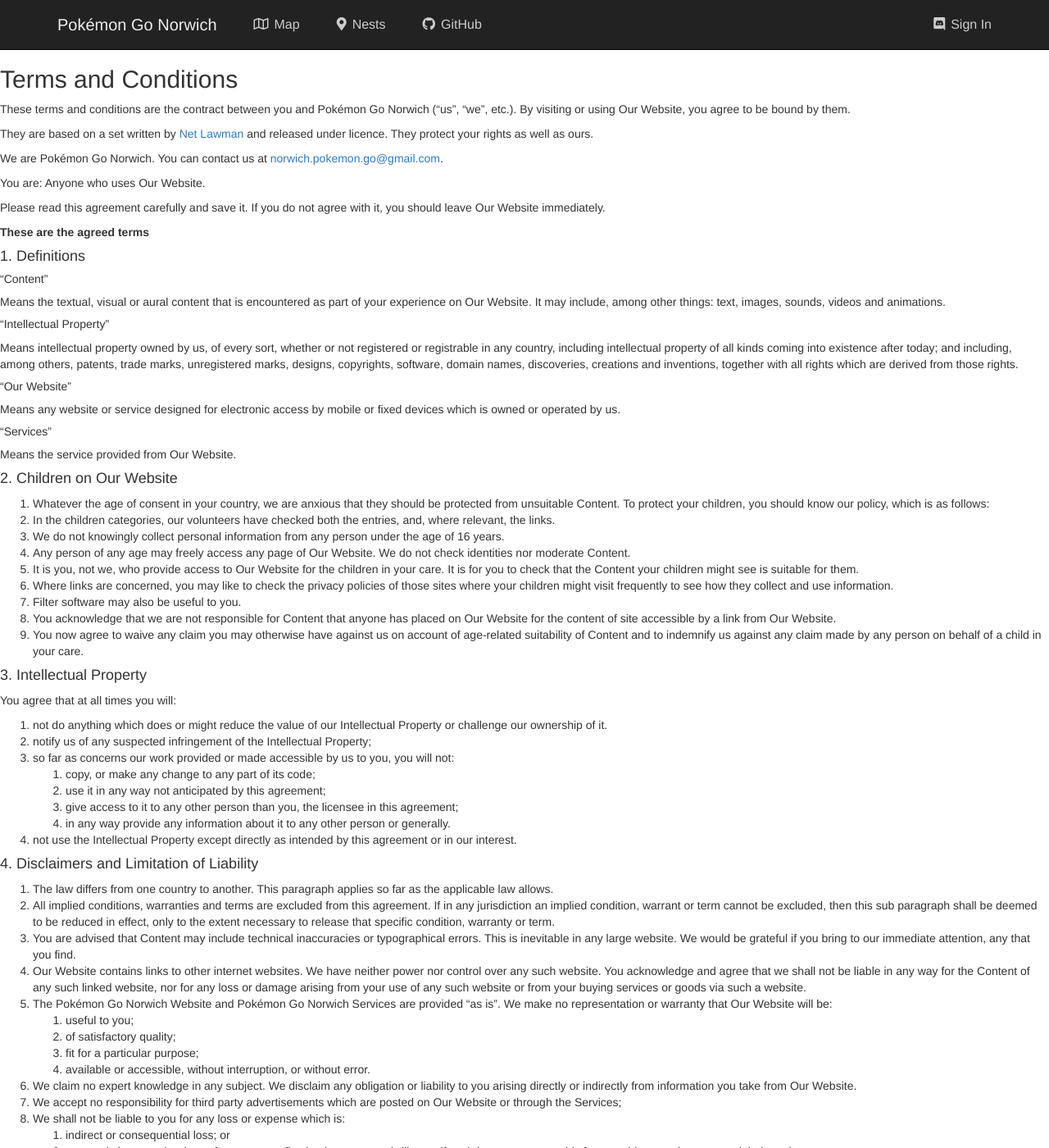
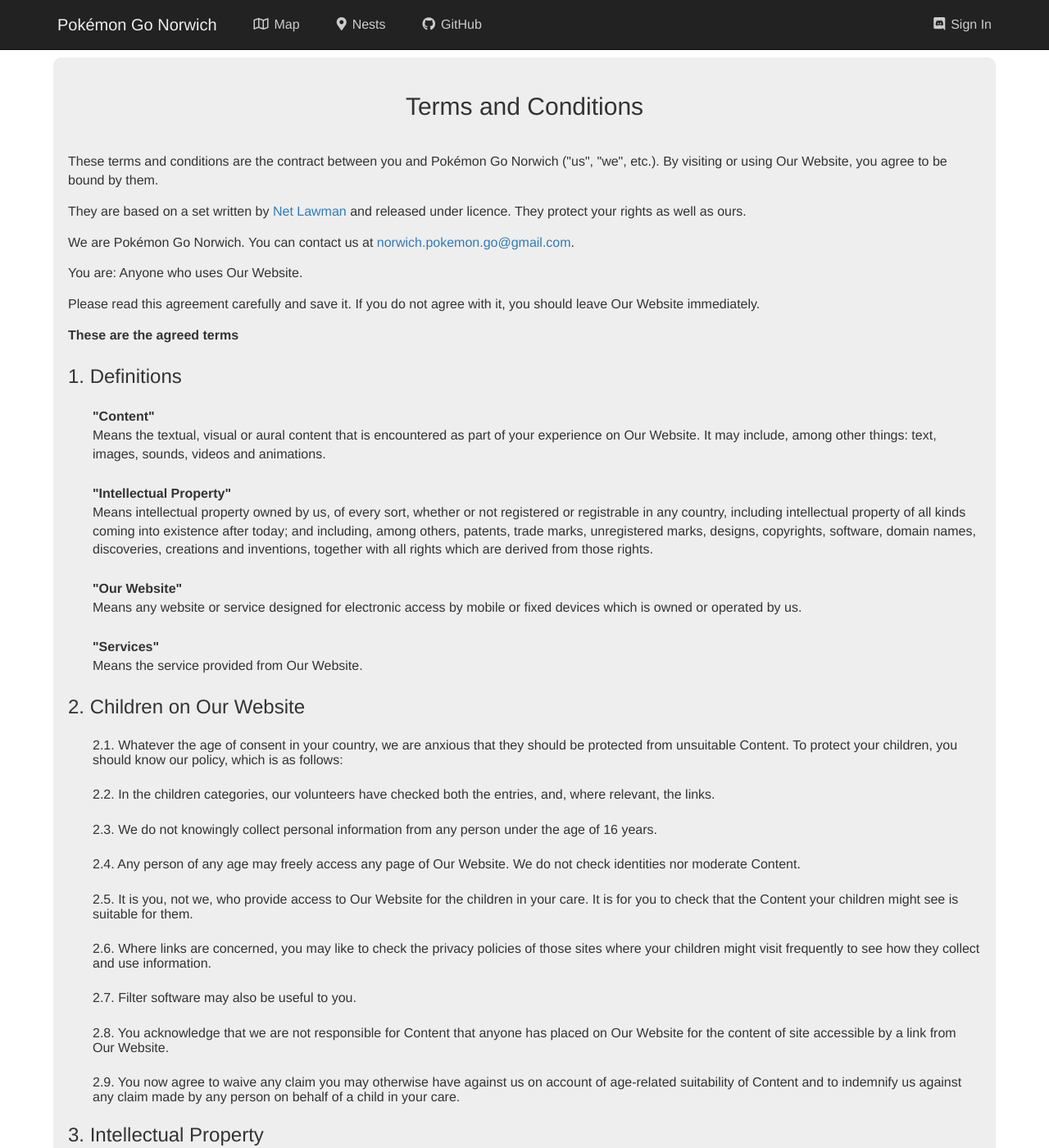
Before and after one commit to NorwichPoGo/nests, a Jekyll site: the page built from terms_and_conditions/index.html, in a window 1280 px wide and 1400 px high. Shown: the whole window at 82% size. Built offline with Jekyll 4.4.1, drawn with Linux system fonts in a browser that asks for light colours; nearby versions of some CDN libraries; some of the changed text lies outside the part shown.

Commit message:
Tidied up the formatting of the terms and conditions page.

```diff
--- a/_layouts/default_legal.html
+++ b/_layouts/default_legal.html
@@ -15,18 +15,14 @@
     {%- endfor- %}
 
     {% assign content_lines = content | newline_to_br | strip_newlines | split: '<br />' %}
-    {%- if page.skip_container -%}
-    {% for line in content_lines %}
-    {{ line }}
-    {%- endfor- %}
-    {%- else -%}
-    <div class="content">
-      {% for line in content_lines %}
-      {{ line }}
-      {%- endfor -%}
-      {{ '' }}
+    <div class="content-background">
+      <div class="content">
+        {% for line in content_lines %}
+        {{ line }}
+        {%- endfor -%}
+        {{ '' }}
+      </div>
     </div>
-    {% endif %}
 
     <script src="https://code.jquery.com/jquery-2.2.4.min.js" integrity="sha256-BbhdlvQf/xTY9gja0Dq3HiwQF8LaCRTXxZKRutelT44=" crossorigin="anonymous"></script>
     <script src="//maxcdn.bootstrapcdn.com/bootstrap/3.3.7/js/bootstrap.min.js" integrity="sha384-Tc5IQib027qvyjSMfHjOMaLkfuWVxZxUPnCJA7l2mCWNIpG9mGCD8wGNIcPD7Txa" crossorigin="anonymous"></script>
--- a/assets/css/legal.scss
+++ b/assets/css/legal.scss
@@ -3,6 +3,80 @@
 
 @import "main";
 
+.content-background {
+  padding: 0 5px;
+}
+
 .content {
+  margin: 10px auto;
+  padding: 0 15px;
+  background-color: #eee;
+  border-style: solid;
+  border-color: #eee;
+  border-radius: 10px;
 
+  h2 {
+    margin-top: 40px;
+    margin-bottom: 40px;
+    text-align: center;
+  }
+
+  p {
+    margin-bottom: 15px;
+  }
+
+  h3,
+  h4,
+  h5 {
+    margin-top: 25px;
+    margin-bottom: 15px;
+  }
+
+  h4 {
+    margin-left: 30px;
+  }
+
+  h5 {
+    margin-left: 60px;
+  }
+
+  dt {
+    margin-top: 25px;
+    margin-left: 30px;
+  }
+
+  dd {
+    margin-bottom: 15px;
+    margin-left: 30px;
+  }
+
+  p,
+  dt,
+  dd,
+  h4,
+  h5 {
+    font-size: 16px;
+  }
+
+  h4 {
+    font-weight: normal;
+  }
 }
+
+@media (min-width: 768px) {
+  .content {
+    width: 730px;
+  }
+}
+
+@media (min-width: 992px) {
+  .content {
+    width: 950px;
+  }
+}
+
+@media (min-width: 1200px) {
+  .content {
+    width: 1150px;
+  }
+}
--- /dev/null
+++ b/terms_and_conditions/index.html
@@ -0,0 +1,93 @@
+---
+layout: default_legal
+title: Pokémon Go Norwich
+css:
+  - /assets/css/legal.css
+---
+
+<h2 id="terms-and-conditions">Terms and Conditions</h2>
+
+<p>These terms and conditions are the contract between you and Pokémon Go Norwich ("us", "we", etc.). By visiting or using Our Website, you agree to be bound by them.</p>
+
+<p>They are based on a set written by <a href="https://www.netlawman.co.uk" target="_blank">Net Lawman</a> and released under licence. They protect your rights as well as ours.</p>
+
+<p>We are Pokémon Go Norwich. You can contact us at <a href="mailto:norwich.pokemon.go@gmail.com">norwich.pokemon.go@gmail.com</a>.</p>
+
+<p>You are: Anyone who uses Our Website.</p>
+
+<p>Please read this agreement carefully and save it. If you do not agree with it, you should leave Our Website immediately.</p>
+
+<p><strong>These are the agreed terms</strong></p>
+
+<h3 id="1-definitions">1. Definitions</h3>
+
+<dl>
+  <dt>"Content"</dt>
+  <dd>Means the textual, visual or aural content that is encountered as part of your experience on Our Website. It may include, among other things: text, images, sounds, videos and animations.</dd>
+
+  <dt>"Intellectual Property"</dt>
+  <dd>Means intellectual property owned by us, of every sort, whether or not registered or registrable in any country, including intellectual property of all kinds coming into existence after today; and including, among others, patents, trade marks, unregistered marks, designs, copyrights, software, domain names, discoveries, creations and inventions, together with all rights which are derived from those rights.</dd>
+
+  <dt>"Our Website"</dt>
+  <dd>Means any website or service designed for electronic access by mobile or fixed devices which is owned or operated by us.</dd>
+
+  <dt>"Services"</dt>
+  <dd>Means the service provided from Our Website.</dd>
+</dl>
+
+<h3 id="2-children-on-our-website">2. Children on Our Website</h3>
+
+<h4>2.1. Whatever the age of consent in your country, we are anxious that they should be protected from unsuitable Content. To protect your children, you should know our policy, which is as follows:</h4>
+<h4>2.2. In the children categories, our volunteers have checked both the entries, and, where relevant, the links.</h4>
+<h4>2.3. We do not knowingly collect personal information from any person under the age of 16 years.</h4>
+<h4>2.4. Any person of any age may freely access any page of Our Website. We do not check identities nor moderate Content.</h4>
+<h4>2.5. It is you, not we, who provide access to Our Website for the children in your care. It is for you to check that the Content your children might see is suitable for them.</h4>
+<h4>2.6. Where links are concerned, you may like to check the privacy policies of those sites where your children might visit frequently to see how they collect and use information.</h4>
+<h4>2.7. Filter software may also be useful to you.</h4>
+<h4>2.8. You acknowledge that we are not responsible for Content that anyone has placed on Our Website for the content of site accessible by a link from Our Website.</h4>
+<h4>2.9. You now agree to waive any claim you may otherwise have against us on account of age-related suitability of Content and to indemnify us against any claim made by any person on behalf of a child in your care.</h4>
+
+<h3 id="3-intellectual-property">3. Intellectual Property</h3>
+
+<h4 id="you-agree-that-at-all-times-you-will">You agree that at all times you will:</h4>
+
+<h4>3.1. not do anything which does or might reduce the value of our Intellectual Property or challenge our ownership of it.</h4>
+<h4>3.2. notify us of any suspected infringement of the Intellectual Property;</h4>
+<h4>3.3. so far as concerns our work provided or made accessible by us to you, you will not:</h4>
+<h5>3.3.1. copy, or make any change to any part of its code;</h5>
+<h5>3.3.2. use it in any way not anticipated by this agreement;</h5>
+<h5>3.3.3. give access to it to any other person than you, the licensee in this agreement;</h5>
+<h5>3.3.4. in any way provide any information about it to any other person or generally.</h5>
+<h4>3.4. not use the Intellectual Property except directly as intended by this agreement or in our interest.</h4>
+
+<h3 id="4-disclaimers-and-limitation-of-liability">4. Disclaimers and Limitation of Liability</h3>
+
+<h4>4.1. The law differs from one country to another. This paragraph applies so far as the applicable law allows.</h4>
+<h4>4.2. All implied conditions, warranties and terms are excluded from this agreement. If in any jurisdiction an implied condition, warrant or term cannot be excluded, then this sub paragraph shall be deemed to be reduced in effect, only to the extent necessary to release that specific condition, warranty or term.</h4>
+<h4>4.3. You are advised that Content may include technical inaccuracies or typographical errors. This is inevitable in any large website. We would be grateful if you bring to our immediate attention, any that you find.</h4>
+<h4>4.4. Our Website contains links to other internet websites. We have neither power nor control over any such website. You acknowledge and agree that we shall not be liable in any way for the Content of any such linked website, nor for any loss or damage arising from your use of any such website or from your buying services or goods via such a website.</h4>
+<h4>4.5. The Pokémon Go Norwich Website and Pokémon Go Norwich  Services are provided "as is". We make no representation or warranty that Our Website will be:</h4>
+<h5>4.5.1. useful to you;</h5>
+<h5>4.5.2. of satisfactory quality;</h5>
+<h5>4.5.3. fit for a particular purpose;</h5>
+<h5>4.5.4. available or accessible, without interruption, or without error.</h5>
+<h4>4.6. We claim no expert knowledge in any subject. We disclaim any obligation or liability to you arising directly or indirectly from information you take from Our Website.</h4>
+<h4>4.7. We accept no responsibility for third party advertisements which are posted on Our Website or through the Services;</h4>
+<h4>4.8. We shall not be liable to you for any loss or expense which is:</h4>
+<h5>4.8.1. indirect or consequential loss; or</h5>
+<h5>4.8.2. economic loss or other loss of turnover, profits, business or goodwill even if such loss was reasonably foreseeable or we knew you might incur it.</h5>
+<h4>4.9. This paragraph (and any other paragraph which excludes or restricts our liability) applies to our directors, officers, employees, subcontractors, agents and affiliated companies (who may enforce this clause under the Contracts (Rights of Third Parties) Act 1999 as well as to ourselves.</h4>
+
+<h3 id="5-miscellaneous-matters">5. Miscellaneous Matters</h3>
+
+<h4>5.1. If any term or provision of this agreement is at any time held by any jurisdiction to be void, invalid or unenforceable, then it shall be treated as changed or reduced, only to the extent minimally necessary to bring it within the laws of that jurisdiction and to prevent it from being void and it shall be binding in that changed or reduced form. Subject to that, each provision shall be interpreted as severable and shall not in any way affect any other of these terms.</h4>
+<h4>5.2. No failure or delay by any party to exercise any right, power or remedy will operate as a waiver of it nor indicate any intention to reduce that or any other right in the future.</h4>
+<h4>5.3. Any communication to be served on either party by the other shall be delivered by hand or sent by first class post or by e-mail.</h4>
+
+<h4>It shall be deemed to have been delivered:</h4>
+
+<h5>* if delivered by hand: on the day of delivery;</h5>
+<h5>* if sent by post to the correct address: within 72 hours of posting;</h5>
+<h5>* if sent by e-mail to the address from which the receiving party has last sent e-mail: within 24 hours if no notice of non-receipt has been received by the sender</h5>
+
+<h4>5.4. The validity, construction and performance of this agreement shall be governed by the laws of England and Wales and you agree that any dispute arising from it shall be litigated only in that country.</h4>
--- a/terms_and_conditions/index.md
+++ /dev/null
@@ -1,88 +0,0 @@
----
-layout: default_legal
-title: Pokémon Go Norwich
-css:
-  - /assets/css/legal.css
----
-
-## Terms and Conditions
-
-These terms and conditions are the contract between you and Pokémon Go Norwich ("us", "we", etc.). By visiting or using Our Website, you agree to be bound by them.
-
-They are based on a set written by <a href="https://www.netlawman.co.uk" target="_blank">Net Lawman</a> and released under licence. They protect your rights as well as ours.
-
-We are Pokémon Go Norwich. You can contact us at <a href="mailto:norwich.pokemon.go@gmail.com">norwich.pokemon.go@gmail.com</a>.
-
-You are: Anyone who uses Our Website.
-
-Please read this agreement carefully and save it. If you do not agree with it, you should leave Our Website immediately.
-
-**These are the agreed terms**
-
-#### 1. Definitions
-
-##### "Content"
-Means the textual, visual or aural content that is encountered as part of your experience on Our Website. It may include, among other things: text, images, sounds, videos and animations.
-
-##### "Intellectual Property"
-Means intellectual property owned by us, of every sort, whether or not registered or registrable in any country, including intellectual property of all kinds coming into existence after today; and including, among others, patents, trade marks, unregistered marks, designs, copyrights, software, domain names, discoveries, creations and inventions, together with all rights which are derived from those rights.
-
-##### "Our Website"
-Means any website or service designed for electronic access by mobile or fixed devices which is owned or operated by us.
-
-##### "Services"
-Means the service provided from Our Website.
-
-#### 2. Children on Our Website
-1. Whatever the age of consent in your country, we are anxious that they should be protected from unsuitable Content. To protect your children, you should know our policy, which is as follows:
-2. In the children categories, our volunteers have checked both the entries, and, where relevant, the links.
-3. We do not knowingly collect personal information from any person under the age of 16 years.
-4. Any person of any age may freely access any page of Our Website. We do not check identities nor moderate Content.
-5. It is you, not we, who provide access to Our Website for the children in your care. It is for you to check that the Content your children might see is suitable for them.
-6. Where links are concerned, you may like to check the privacy policies of those sites where your children might visit frequently to see how they collect and use information.
-7. Filter software may also be useful to you.
-8. You acknowledge that we are not responsible for Content that anyone has placed on Our Website for the content of site accessible by a link from Our Website.
-9. You now agree to waive any claim you may otherwise have against us on account of age-related suitability of Content and to indemnify us against any claim made by any person on behalf of a child in your care.
-
-#### 3. Intellectual Property
-
-You agree that at all times you will:
-
-1. not do anything which does or might reduce the value of our Intellectual Property or challenge our ownership of it.
-2. notify us of any suspected infringement of the Intellectual Property;
-3. so far as concerns our work provided or made accessible by us to you, you will not:
-    1. copy, or make any change to any part of its code;
-    2. use it in any way not anticipated by this agreement;
-    3. give access to it to any other person than you, the licensee in this agreement;
-    4. in any way provide any information about it to any other person or generally.
-4. not use the Intellectual Property except directly as intended by this agreement or in our interest.
-
-#### 4. Disclaimers and Limitation of Liability
-1. The law differs from one country to another. This paragraph applies so far as the applicable law allows.
-2. All implied conditions, warranties and terms are excluded from this agreement. If in any jurisdiction an implied condition, warrant or term cannot be excluded, then this sub paragraph shall be deemed to be reduced in effect, only to the extent necessary to release that specific condition, warranty or term.
-3. You are advised that Content may include technical inaccuracies or typographical errors. This is inevitable in any large website. We would be grateful if you bring to our immediate attention, any that you find.
-4. Our Website contains links to other internet websites. We have neither power nor control over any such website. You acknowledge and agree that we shall not be liable in any way for the Content of any such linked website, nor for any loss or damage arising from your use of any such website or from your buying services or goods via such a website.
-5. The Pokémon Go Norwich Website and Pokémon Go Norwich  Services are provided "as is". We make no representation or warranty that Our Website will be:
-    1. useful to you;
-    2. of satisfactory quality;
-    3. fit for a particular purpose;
-    4. available or accessible, without interruption, or without error.
-6. We claim no expert knowledge in any subject. We disclaim any obligation or liability to you arising directly or indirectly from information you take from Our Website.
-7. We accept no responsibility for third party advertisements which are posted on Our Website or through the Services;
-8. We shall not be liable to you for any loss or expense which is:
-    1. indirect or consequential loss; or
-    2. economic loss or other loss of turnover, profits, business or goodwill even if such loss was reasonably foreseeable or we knew you might incur it.
-9. This paragraph (and any other paragraph which excludes or restricts our liability) applies to our directors, officers, employees, subcontractors, agents and affiliated companies (who may enforce this clause under the Contracts (Rights of Third Parties) Act 1999 as well as to ourselves.
-
-#### 5. Miscellaneous Matters
-1. If any term or provision of this agreement is at any time held by any jurisdiction to be void, invalid or unenforceable, then it shall be treated as changed or reduced, only to the extent minimally necessary to bring it within the laws of that jurisdiction and to prevent it from being void and it shall be binding in that changed or reduced form. Subject to that, each provision shall be interpreted as severable and shall not in any way affect any other of these terms.
-2. No failure or delay by any party to exercise any right, power or remedy will operate as a waiver of it nor indicate any intention to reduce that or any other right in the future.
-3. Any communication to be served on either party by the other shall be delivered by hand or sent by first class post or by e-mail.
-
-    It shall be deemed to have been delivered:
-
-    * if delivered by hand: on the day of delivery;
-    * if sent by post to the correct address: within 72 hours of posting;
-    * if sent by e-mail to the address from which the receiving party has last sent e-mail: within 24 hours if no notice of non-receipt has been received by the sender
-
-4. The validity, construction and performance of this agreement shall be governed by the laws of England and Wales and you agree that any dispute arising from it shall be litigated only in that country.
```
